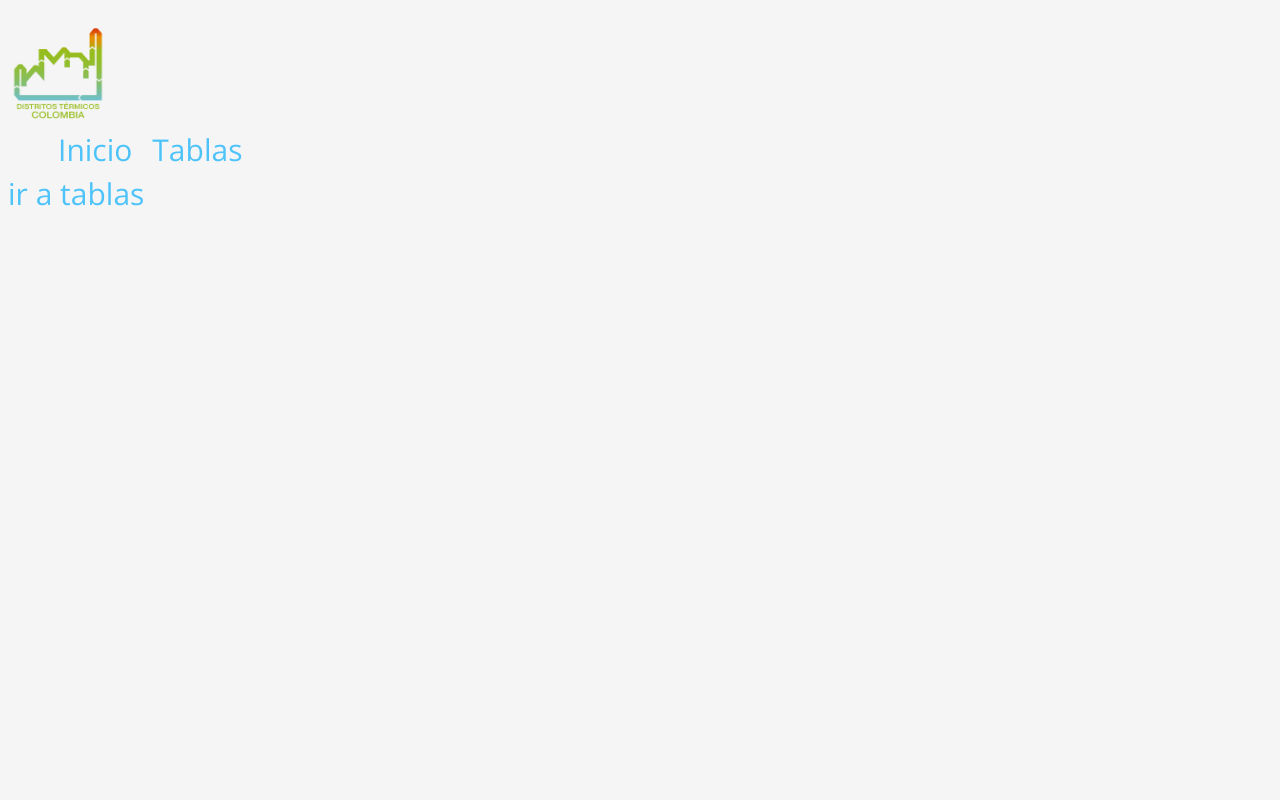
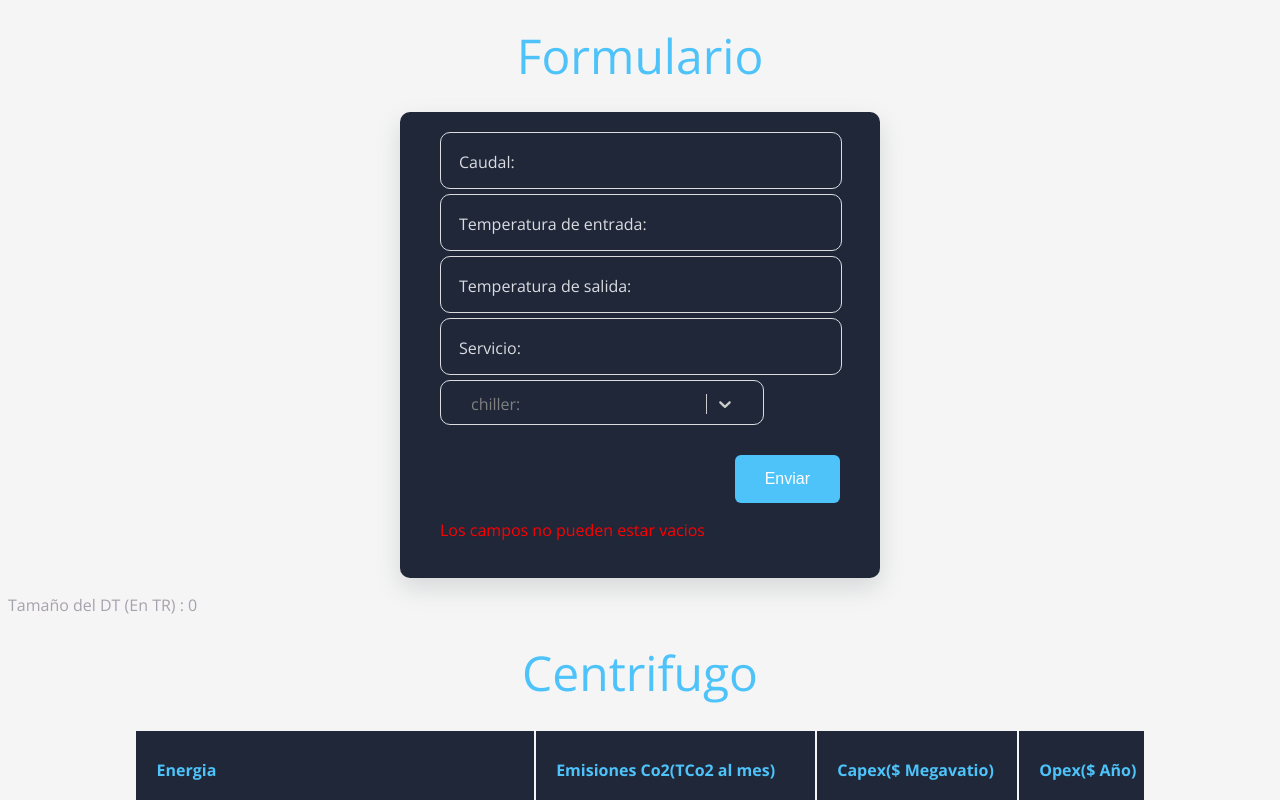
Before and after one commit to AndresFelipeEstrada/Distritos-Energia, a React (Vite) app: page / in a window 1280 px wide. Shown: the top 800 px of the page. Built offline with nearby package versions, Linux system fonts and the light colour scheme.

Commit message:
css form

```diff
--- a/package.json
+++ b/package.json
@@ -16,6 +16,7 @@
     "@types/react": "^18.0.27",
     "@types/react-dom": "^18.0.10",
     "@vitejs/plugin-react-swc": "^3.0.0",
+    "react-select": "^5.7.0",
     "standard": "^17.0.0",
     "vite": "^4.1.0"
   },
--- a/src/App.css
+++ b/src/App.css
@@ -126,15 +126,112 @@ h2 a {
 }
 
 a {
-  color:white;
-  text-decoration:none;
- font-size: 30px;
- color: #4DC3FA
+  color: white;
+  text-decoration: none;
+  font-size: 30px;
+  color: #4DC3FA
 }
 
-.navbar-li{
+.navbar-li {
   display: inline;
   padding: 10px;
+}
+
+.signupFrm {
+  display: flex;
+  justify-content: center;
+  align-items: center;
+  /* background-color: red; */
+}
+
+.form {
+  background-color: #1F2739;
+  width: 400px;
+  border-radius: 10px;
+  padding: 20px 40px;
+  box-shadow: 0 10px 25px rgba(92, 99, 105, .2);
+}
+
+.inputContainer {
+  position: relative;
+  height: 45px;
+  width: 90%;
+  margin-bottom: 17px;
+}
+
+.input {
+  color: white;
+  position: absolute;
+  top: 0px;
+  left: 0px;
+  height: 100%;
+  width: 100%;
+  border: 1px solid #DADCE0;
+  border-radius: 10px;
+  font-size: 16px;
+  padding: 5px 20px;
+  outline: none;
+  background: none;
+  z-index: 1;
+}
+
+.label {
+  position: absolute;
+  top: 15px;
+  left: 15px;
+  padding:  4px;
+  color: #DADCE0;
+  font-size: 16px;
+  transition: 0.5s;
+  z-index: 0;
+}
+
+::placeholder {
+  color: transparent;
+}
+
+.submitBtn {
+  display: block;
+  margin-left: auto;
+  padding: 15px 30px;
+  border: none;
+  border-color: white;
+  background-color: #4DC3FA;
+  color: white;
+  border-radius: 6px;
+  cursor: pointer;
+  font-size: 16px;
+  margin-top: 30px;
+}
+
+.submitBtn:hover {
+  background-color: #4DC3FA;
+  transform: translateY(-2px);
+}
+
+.input:focus+.label {
+  top: -7px;
+  left: 3px;
+  z-index: 10;
+  font-size: 14px;
+  font-weight: 600;
+  color: #4DC3FA;
+}
+
+.input:focus {
+  border: 2px solid #4DC3FA;
+}
+
+.input:not(:placeholder-shown)+ .label {
+  top: -7px;
+  left: 3px;
+  z-index: 10;
+  font-size: 14px;
+  font-weight: 600;
+}
+
+.error {
+  color: red;
 }
 
 @media (max-width: 800px) {
--- a/src/App.jsx
+++ b/src/App.jsx
@@ -1,20 +1,105 @@
 
 import './App.css'
+import Select from 'react-select'
 
 import { Tables } from './components/Tables'
-import { DistritoTermico } from './components/DistritoTermico'
+import { useForm } from './hooks/useForm'
 import { useState } from 'react'
-import { NavBar } from './components/Navbar'
 
 function App () {
-  const [currentPath, setCurrentPath] = useState(window.location.pathname)
+  const { caudal, setCaudal, temp1, setTemp1, temp2, setTemp2, servicio, setServicio, error } = useForm('')
+  const [select, setSelect] = useState('')
+
+  const handleSubmit = (event) => {
+    event.preventDefault()
+  }
+
+  const total = (Number(caudal) * (Number(temp1) - Number(temp2)) * Number(servicio) * 1000 * 0.0003069).toFixed(0)
+
+  // const redirectTables = () => {
+  //   window.location.replace('http://localhost:5173/tables')
+  // }
+  const selectOptios = [
+    { label: '500', value: 500 },
+    { label: '700', value: 700 },
+    { label: '1000', value: 1000 }
+  ]
+
+  // position: relative;
+  // height: 45px;
+  // width: 90%;
+  // margin-bottom: 17px;
+  const customStyles = {
+    control: (base, state) => ({
+      ...base,
+      border: '1px solid #DADCE0',
+      height: '45px',
+      width: '90%',
+      marginBottom: '17px',
+      background: 'none',
+      padding: '5px 20px',
+      fontSize: '16px',
+      borderRadius: '10px',
+      '&:hover': {
+        borderColor: state.isFocused ? '#4DC3FA' : 'white'
+      }
+    }),
+    menu: base => ({
+      ...base,
+      background: '#1F2739',
+      color: 'white',
+      borderRadius: 0,
+      marginTop: 0
+    }),
+    menuList: base => ({
+      ...base,
+      padding: 0
+    })
+  }
+
   return (
-    <main>
-      <NavBar />
-      {currentPath === '/' && <DistritoTermico />}
 
-      {currentPath === '/tables' && <Tables />}
-    </main>
+    <>
+      <h1>Formulario</h1>
+
+      <div className='signupFrm '>
+        <form action='' onSubmit={handleSubmit} className='form'>
+
+          <div className='inputContainer'>
+            <input className='input' type='number' placeholder='caudal' onChange={e => setCaudal(e.target.value)} value={caudal} />
+            <label className='label' htmlFor=''>Caudal:</label>
+          </div>
+
+          <div className='inputContainer'>
+            <input className='input' type='number' placeholder='temperatura de entrada' onChange={e => setTemp1(e.target.value)} value={temp1} />
+            <label className='label' htmlFor=''>Temperatura de entrada:</label>
+          </div>
+
+          <div className='inputContainer'>
+            <input className='input' type='number' placeholder='temperatura de salida' onChange={e => setTemp2(e.target.value)} value={temp2} />
+            <label className='label' htmlFor=''>Temperatura de salida:</label>
+          </div>
+
+          <div className='inputContainer'>
+            <input className='input' type='number' placeholder='factor servicio' onChange={e => setServicio(e.target.value)} value={servicio} />
+            <label className='label' htmlFor=''>Servicio:</label>
+          </div>
+
+          <div className='inputContainer'>
+            <Select styles={customStyles} options={selectOptios} onChange={e => setSelect(e.value)} placeholder='chiller:' />
+          </div>
+
+          <button className='submitBtn'>Enviar</button>
+
+          {error && <p className='error'>{error}</p>}
+        </form>
+      </div>
+
+      <p>Tamaño del DT (En TR) : {total}</p>
+      <p>{select}</p>
+
+      <Tables caudal={caudal} temp1={temp1} temp2={temp2} servicio={servicio} total={total} />
+    </>
   )
 }
 
--- a/src/components/DistritoTermico.jsx
+++ /dev/null
@@ -1,5 +0,0 @@
-export const DistritoTermico = () => {
-  return (
-    <p><a href='/tables'>ir a tablas</a> </p>
-  )
-}
--- a/src/components/Navbar.jsx
+++ /dev/null
@@ -1,16 +0,0 @@
-export const NavBar = () => {
-  return (
-    <nav id='navbar' class=''>
-      <div class='nav-wrapper'>
-        <div>
-          <a href='/'><img src='src/assets/logo.png' alt='' className='logo' /></a>
-        </div>
-
-        <ul id='menu'>
-          <li className='navbar-li'><a href='/'>Inicio</a></li>
-          <li className='navbar-li'><a href='/tables'>Tablas</a></li>
-        </ul>
-      </div>
-    </nav>
-  )
-}
--- a/src/components/Tables.jsx
+++ b/src/components/Tables.jsx
@@ -1,4 +1,5 @@
-export const Tables = () => {
+
+export const Tables = ({ caudal, temp1, temp2, servicio, total }) => {
   return (
     <>
       <div className='tables'>
@@ -16,7 +17,7 @@ export const Tables = () => {
           <tbody>
             <tr>
               <td>Red Publica</td>
-              <td>9518</td>
+              <td>suma</td>
               <td>6369</td>
               <td>01:32:50</td>
             </tr>
--- a/src/hooks/useForm.js
+++ b/src/hooks/useForm.js
@@ -0,0 +1,26 @@
+import { useEffect, useState } from 'react'
+
+export const useForm = () => {
+  const [error, setError] = useState(null)
+
+  const [caudal, setCaudal] = useState('')
+  const [temp1, setTemp1] = useState('')
+  const [temp2, setTemp2] = useState('')
+  const [servicio, setServicio] = useState('')
+
+  useEffect(() => {
+    if (caudal === '' || temp1 === '' || temp2 === '' || servicio === '') {
+      setError('Los campos no pueden estar vacios')
+      return
+    }
+
+    if ((servicio < 1) || (servicio > 3)) {
+      setError('El servicio no puede ser mayor a 3 ni menor que 1')
+      return
+    }
+
+    setError(null)
+  }, [caudal, temp1, temp2, servicio])
+
+  return { error, caudal, setCaudal, temp1, setTemp1, temp2, setTemp2, servicio, setServicio }
+}
```
Also changed, not shown: 1 other file (tests, documents, lock files or other folders).
